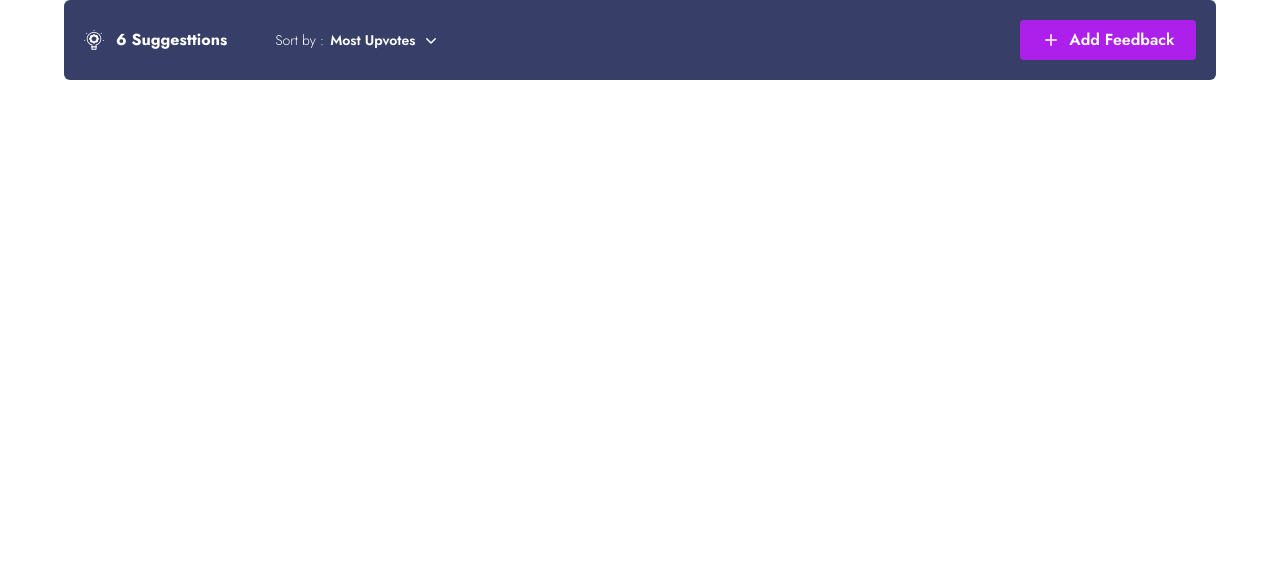
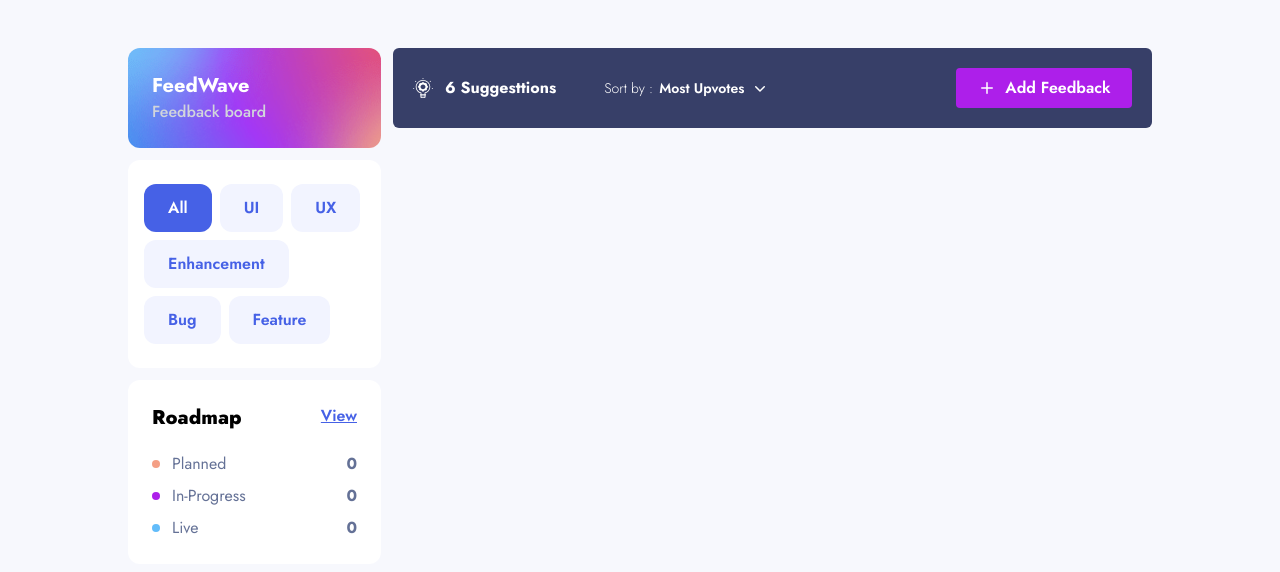
Before and after one commit to samaila-bashir/FeedWave, a React (Vite) app: page / in a window 1280 px wide. Shown: the top 572 px of the page. Built offline with nearby package versions, Linux system fonts and the light colour scheme.

Commit message:
implement action header and main header for mobile, tablet and desktop

```diff
--- a/src/App.tsx
+++ b/src/App.tsx
@@ -1,37 +1,17 @@
-import hamburger from './assets/shared/mobile/icon-hamburger.svg';
-import Suggestion from './assets/suggestions/icon-suggestions.svg';
-import { PlusIcon } from '@heroicons/react/20/solid';
-import Dropdown from './components/Dropdown';
+import ActionBar from './components/ActionBar';
+import MainHeader from './components/MainHeader';
+
+import MobileHeader from './components/MobileHeader';
 
 const App = () => {
   return (
     <>
-      <div className="flex w-full items-center justify-between bg-orange-100 bg-gradient-to-r from-gradient-start via-gradient-mid to-gradient-end p-5 md:hidden">
-        {/* TODO: Change to background image */}
-        <div>
-          <h3 className="text-xl font-bold text-white">FeedWave</h3>
-          <h5 className="font-medium text-gray-300">Feedback board</h5>
-        </div>
+      <MobileHeader />
 
-        <div>
-          <img src={hamburger} alt="hamburger" />
-        </div>
-      </div>
-
-      <div className="md:mx-auto md:w-[90%]">
-        <div className="flex items-center justify-between bg-sub-header-bg p-5 md:rounded-md">
-          <div className="flex items-center justify-between gap-12">
-            <div className="hidden text-white md:flex md:items-center md:gap-3">
-              <img className="h-5 w-5" src={Suggestion} alt="Suggestion icon" />
-              <p className="font-bold">6 Suggesttions </p>
-            </div>
-            <Dropdown />
-          </div>
-
-          <button className="inline-flex w-44 items-center justify-center rounded bg-amethyst-purple px-4 py-2 font-semibold text-white hover:bg-amethyst-purple-hover">
-            <PlusIcon className="mr-2 h-5 w-5" />
-            Add Feedback
-          </button>
+      <div className="gap-3 md:mx-auto md:w-[90%] lg:flex lg:w-[80%] lg:justify-between">
+        <MainHeader />
+        <div className="lg:mt-12 lg:w-[75%]">
+          <ActionBar />
         </div>
       </div>
     </>
--- /dev/null
+++ b/src/components/ActionBar/index.tsx
@@ -0,0 +1,23 @@
+import Suggestion from '../../assets/suggestions/icon-suggestions.svg';
+import Dropdown from '../../components/Dropdown';
+import { PlusIcon } from '@heroicons/react/20/solid';
+
+const ActionBar = () => {
+  return (
+    <div className="flex items-center justify-between bg-sub-header-bg p-5 md:rounded-md">
+      <div className="flex items-center justify-between gap-12">
+        <div className="hidden text-white md:flex md:items-center md:gap-3">
+          <img className="h-5 w-5" src={Suggestion} alt="Suggestion icon" />
+          <p className="font-bold">6 Suggesttions </p>
+        </div>
+        <Dropdown />
+      </div>
+
+      <button className="inline-flex w-44 items-center justify-center rounded bg-amethyst-purple px-4 py-2 font-semibold text-white hover:bg-amethyst-purple-hover">
+        <PlusIcon className="mr-2 h-5 w-5" />
+        Add Feedback
+      </button>
+    </div>
+  );
+};
+export default ActionBar;
--- /dev/null
+++ b/src/components/AppTitle/index.tsx
@@ -0,0 +1,9 @@
+const AppTitle = () => {
+  return (
+    <>
+      <h3 className="text-xl font-bold text-white">FeedWave</h3>
+      <h5 className="font-medium text-gray-300">Feedback board</h5>
+    </>
+  );
+};
+export default AppTitle;
--- /dev/null
+++ b/src/components/CategoryFilters/index.tsx
@@ -0,0 +1,12 @@
+import { FC } from 'react';
+
+const CategoryFilters: FC<ICategoryFilters> = ({ title, isActive = false }) => {
+  return (
+    <p
+      className={`${isActive ? 'bg-cornflower-blue text-white' : 'bg-ghost-white text-cornflower-blue'} flex flex-col justify-center rounded-xl px-4 font-semibold md:py-2 md:text-sm lg:px-6 lg:py-3 lg:text-base`}
+    >
+      {title}
+    </p>
+  );
+};
+export default CategoryFilters;
--- /dev/null
+++ b/src/components/MainHeader/index.tsx
@@ -0,0 +1,35 @@
+import AppTitle from '../../components/AppTitle';
+import CategoryFilters from '../../components/CategoryFilters';
+import { categories, status } from '../../utils/data';
+import Status from '../Status';
+
+const MainHeader = () => {
+  return (
+    <div className="my-12 hidden gap-3 md:flex lg:w-[25%] lg:flex-col">
+      <div className="tablet-bg desktop-bg flex w-1/3 flex-col justify-end rounded-xl bg-slate-300 p-6 lg:w-full">
+        <AppTitle />
+      </div>
+
+      <div className="flex w-1/3 flex-wrap items-start gap-2 rounded-xl bg-white p-6 lg:w-full lg:px-4">
+        {categories.map(({ id, title, isActive }) => (
+          <CategoryFilters key={id} title={title} isActive={isActive} />
+        ))}
+      </div>
+
+      <div className="w-1/3 rounded-xl bg-white p-6 lg:w-full">
+        <div className="flex justify-between">
+          <h2 className="text-xl font-extrabold">Roadmap</h2>
+          <a href="#" className="font-semibold text-cornflower-blue underline">
+            View
+          </a>
+        </div>
+        <div className="mt-5 flex flex-col gap-2">
+          {status.map(({ id, title, count, color }) => (
+            <Status key={id} title={title} count={count} color={color} />
+          ))}
+        </div>
+      </div>
+    </div>
+  );
+};
+export default MainHeader;
--- /dev/null
+++ b/src/components/MobileHeader/index.tsx
@@ -0,0 +1,17 @@
+import hamburger from '../../assets/shared/mobile/icon-hamburger.svg';
+import AppTitle from '../AppTitle';
+
+const MobileHeader = () => {
+  return (
+    <div className="mobile-header-bg flex w-full items-center justify-between p-5 md:hidden">
+      <div>
+        <AppTitle />
+      </div>
+
+      <div>
+        <img src={hamburger} alt="hamburger" />
+      </div>
+    </div>
+  );
+};
+export default MobileHeader;
--- /dev/null
+++ b/src/components/Status/index.tsx
@@ -0,0 +1,18 @@
+import { FC } from 'react';
+
+const Status: FC<IStatus> = ({ title, count, color }) => {
+  return (
+    <div className="flex items-center justify-between">
+      <div className="flex items-center gap-3">
+        <div
+          className="h-2 w-2 rounded-full"
+          style={{ backgroundColor: `${color}` }}
+        ></div>
+        <p className="font-normal text-slate-gray">{title}</p>
+      </div>
+
+      <p className="font-bold text-slate-gray">{count}</p>
+    </div>
+  );
+};
+export default Status;
--- a/src/index.css
+++ b/src/index.css
@@ -15,5 +15,24 @@
 }
 
 body {
-  @apply font-sans;
+  @apply bg-alice-blue font-sans;
 }
+
+.mobile-header-bg {
+  background-image: url('./assets/suggestions/mobile/background-header.png');
+  background-size: cover;
+}
+
+@media (min-width: 768px) and (max-width: 1024px) {
+  .tablet-bg {
+    background-image: url('./assets/suggestions/tablet/background-header.png');
+    background-size: cover;
+  }
+}
+
+@media (min-width: 1024px) {
+  .desktop-bg {
+    background-image: url('./assets/suggestions/desktop/background-header.png');
+    background-size: cover;
+  }
+}
--- /dev/null
+++ b/src/utils/data.ts
@@ -0,0 +1,16 @@
+const categories = [
+  { id: 1, title: 'All', isActive: true },
+  { id: 2, title: 'UI', isActive: false },
+  { id: 3, title: 'UX', isActive: false },
+  { id: 4, title: 'Enhancement', isActive: false },
+  { id: 5, title: 'Bug', isActive: false },
+  { id: 6, title: 'Feature', isActive: false },
+];
+
+const status = [
+  { id: 1, title: 'Planned', count: 0, color: '#F49F85' },
+  { id: 2, title: 'In-Progress', count: 0, color: '#AD1FEA' },
+  { id: 3, title: 'Live', count: 0, color: '#62BCFA' },
+];
+
+export { categories, status };
--- /dev/null
+++ b/src/utils/types.d.ts
@@ -0,0 +1,10 @@
+declare interface ICategoryFilters {
+  title: string;
+  isActive?: boolean;
+}
+
+declare interface IStatus {
+  title: string;
+  count: number;
+  color: string;
+}
--- a/tailwind.config.js
+++ b/tailwind.config.js
@@ -16,7 +16,7 @@ module.exports = {
         'alice-blue': '#F7F8FD',
         'indigo-ink': '#3A4374',
         'slate-gray': '#647196',
-        peach: '#F49F85',
+        'custom-peach': '#F49F85',
         'sky-blue': '#62BCFA ',
         'sub-header-bg': '#373F68',
       },
```
Also changed, not shown: 1 other file (tests, documents, lock files or other folders).
